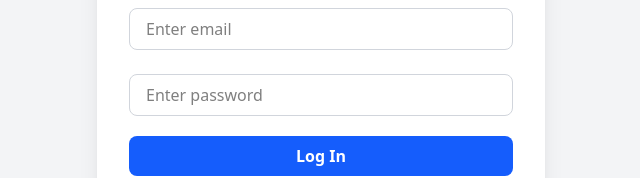
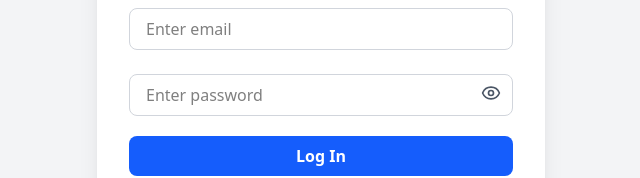
Before and after one commit to patlouis/node-auth-js, a React (Vite) app in the folder client/: page / in a window 1280 px wide. Shown: the part 348-526 px from the top of the page, without its empty margins (319-959 px from the left). Built offline with nearby package versions, Linux system fonts and the light colour scheme.

Commit message:
add logout function

```diff
--- a/client/package.json
+++ b/client/package.json
@@ -12,6 +12,7 @@
   "dependencies": {
     "@tailwindcss/vite": "^4.1.11",
     "axios": "^1.10.0",
+    "lucide-react": "^0.533.0",
     "react": "^19.1.0",
     "react-dom": "^19.1.0",
     "react-router-dom": "^7.7.0",
--- a/client/src/pages/Home.jsx
+++ b/client/src/pages/Home.jsx
@@ -1,8 +1,24 @@
+import { useNavigate } from 'react-router-dom';
 
 function Home() {
+  const navigate = useNavigate();
+
+  const handleLogout = () => {
+    localStorage.removeItem('token');
+    navigate('/');
+  };
+
   return (
-    <div>Home</div>
-  )
+    <div className="min-h-screen flex flex-col items-center justify-center bg-gray-100">
+      <h1 className="text-3xl font-bold mb-6">Home</h1>
+      <button
+        onClick={handleLogout}
+        className="bg-red-500 text-white px-4 py-2 rounded-lg hover:bg-red-600 transition duration-200 cursor-pointer"
+      >
+        Log Out
+      </button>
+    </div>
+  );
 }
 
-export default Home
+export default Home;
--- a/client/src/pages/Login.jsx
+++ b/client/src/pages/Login.jsx
@@ -1,6 +1,7 @@
 import { useState } from 'react';
 import { useNavigate, Link } from 'react-router-dom';
 import axios from 'axios';
+import { Eye, EyeOff } from 'lucide-react';
 
 function Login() {
   const [formData, setFormData] = useState({
@@ -9,6 +10,7 @@ function Login() {
   });
 
   const [error, setError] = useState('');
+  const [showPassword, setShowPassword] = useState(false);
   const navigate = useNavigate();
 
   const handleChange = (e) => {
@@ -24,7 +26,14 @@ function Login() {
     }
 
     try {
-      await axios.post('http://localhost:3000/auth/login', formData);
+      const res = await axios.post('http://localhost:3000/auth/login', formData);
+
+      const token = res.data.token;
+      localStorage.setItem('token', token); // ✅ Save token
+
+      // Optionally save user info (if returned)
+      // localStorage.setItem('user', JSON.stringify(res.data.user));
+
       navigate('/home');
     } catch (err) {
       setError(err.response?.data?.message || 'Invalid login credentials.');
@@ -55,16 +64,24 @@ function Login() {
             />
           </div>
 
-          <div>
+          <div className="relative">
             <input
-              type="password"
+              type={showPassword ? 'text' : 'password'}
               name="password"
               placeholder="Enter password"
               value={formData.password}
               onChange={handleChange}
-              className="w-full mt-1 px-4 py-2 border border-gray-300 rounded-lg focus:outline-none focus:ring-2 focus:ring-blue-400"
+              className="w-full mt-1 px-4 py-2 pr-10 border border-gray-300 rounded-lg focus:outline-none focus:ring-2 focus:ring-blue-400"
               required
             />
+            <button
+              type="button"
+              onClick={() => setShowPassword(!showPassword)}
+              className="absolute right-3 top-1/2 transform -translate-y-1/2 text-gray-600 hover:text-gray-900 cursor-pointer"
+              tabIndex={-1}
+            >
+              {showPassword ? <EyeOff size={20} /> : <Eye size={20} />}
+            </button>
           </div>
 
           <button
```
Also changed, not shown: 2 other files (tests, documents, lock files or other folders).
